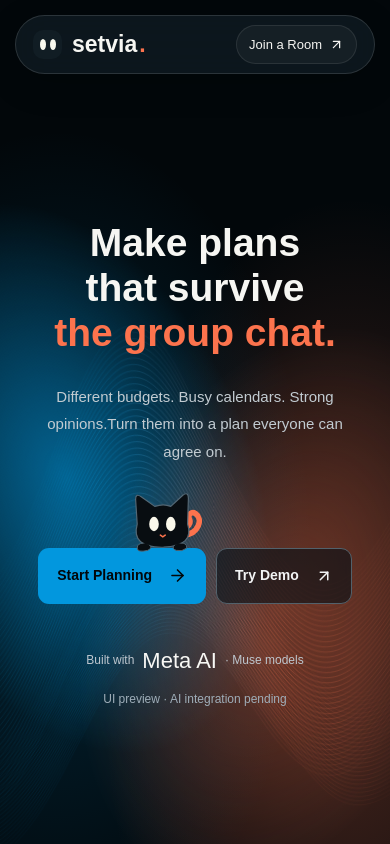
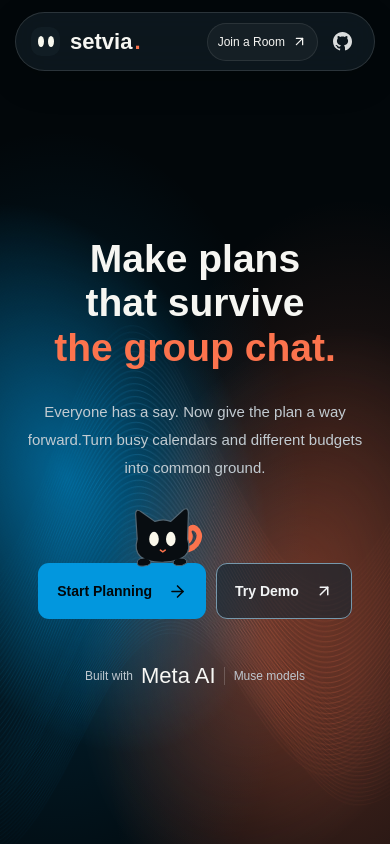
Before and after one commit to rayvin04/setvia, a React (Vite) app: page / in a window 390 px wide. Shown: the top 844 px of the page. Built offline with nearby package versions, Linux system fonts and the light colour scheme.

Commit message:
Add persistent navigation and fluid page interactions

```diff
--- a/client/App.tsx
+++ b/client/App.tsx
@@ -1,3 +1,4 @@
+import { PageTransition } from "./MotionUI";
 import { useState } from "react";
 import type { FormEvent } from "react";
 import { Routes, Route, Link } from "react-router-dom";
@@ -108,6 +109,7 @@ export default function App() {
       </a>
       <Header />
       <main id="main">
+        <PageTransition>
           <Routes>
             <Route path="/" element={<Home />} />
             <Route path="/start" element={<FormPage />} />
@@ -115,6 +117,7 @@ export default function App() {
             <Route path="/demos" element={<Demos />} />
             <Route path="*" element={<Missing />} />
           </Routes>
+        </PageTransition>
       </main>
       <Footer />
     </>
--- a/client/Attribution.tsx
+++ b/client/Attribution.tsx
@@ -4,9 +4,8 @@ export function Attribution() {
       <div className="attribution-lockup">
         <span>Built with</span>
         <strong>Meta AI</strong>
-        <span>· Muse models</span>
+        <span>Muse models</span>
       </div>
-      <small>UI preview · AI integration pending</small>
     </div>
   );
 }
--- a/client/Home.tsx
+++ b/client/Home.tsx
@@ -1,3 +1,4 @@
+import { Reveal } from "./MotionUI";
 import {
   ArrowRight,
   ArrowUpRight,
@@ -17,15 +18,15 @@ export function Home() {
     <>
       <section className="hero">
         <Waves />
-        <div className="hero-content">
+        <Reveal className="hero-content">
           <h1>
             Make plans that survive
             <br className="desktop-break" /> <span>the group chat.</span>
           </h1>
           <p className="hero-description">
-            Different budgets. Busy calendars. Strong opinions.
+            Everyone has a say. Now give the plan a way forward.
             <br />
-            Turn them into a plan everyone can agree on.
+            Turn busy calendars and different budgets into common ground.
           </p>
           <div className="hero-actions">
             <div className="mascot-button">
@@ -41,7 +42,7 @@ export function Home() {
             </ButtonLink>
           </div>
           <Attribution />
-        </div>
+        </Reveal>
       </section>
       <section id="how-it-works" className="problem-section section-shell">
         <div className="section-heading">
--- /dev/null
+++ b/client/MotionUI.tsx
@@ -0,0 +1,65 @@
+import { useLayoutEffect, useRef } from "react";
+import type { ReactNode } from "react";
+import { useLocation } from "react-router-dom";
+import { motion, useReducedMotion } from "motion/react";
+export function Reveal({
+  children,
+  className,
+  id,
+  section = false,
+}: {
+  children: ReactNode;
+  className?: string;
+  id?: string;
+  section?: boolean;
+}) {
+  const reduced = useReducedMotion();
+  const Element = section ? motion.section : motion.div;
+  return (
+    <Element
+      id={id}
+      className={className}
+      initial={{ opacity: 0, y: reduced ? 0 : 16 }}
+      whileInView={{ opacity: 1, y: 0 }}
+      viewport={{ once: true, amount: 0.12 }}
+      transition={
+        reduced
+          ? { duration: 0.16 }
+          : { type: "spring", bounce: 0, duration: 0.5 }
+      }
+    >
+      {children}
+    </Element>
+  );
+}
+export function PageTransition({ children }: { children: ReactNode }) {
+  const location = useLocation();
+  const reduced = useReducedMotion();
+  const previous = useRef(location.pathname);
+  useLayoutEffect(() => {
+    if (previous.current !== location.pathname) {
+      previous.current = location.pathname;
+      if (!location.hash) {
+        window.scrollTo({ top: 0, behavior: "instant" });
+        const heading = document.querySelector<HTMLElement>("main h1");
+        heading?.setAttribute("tabindex", "-1");
+        heading?.focus({ preventScroll: true });
+      }
+    }
+  }, [location.pathname, location.hash]);
+  return (
+    <motion.div
+      className="route-frame"
+      key={location.pathname}
+      initial={{ opacity: 0, y: reduced ? 0 : 10 }}
+      animate={{ opacity: 1, y: 0 }}
+      transition={
+        reduced
+          ? { duration: 0.12 }
+          : { type: "spring", bounce: 0, duration: 0.35 }
+      }
+    >
+      {children}
+    </motion.div>
+  );
+}
--- a/client/components.tsx
+++ b/client/components.tsx
@@ -1,3 +1,10 @@
+import { useState } from "react";
+import {
+  motion,
+  useScroll,
+  useMotionValueEvent,
+  useReducedMotion,
+} from "motion/react";
 import { Attribution } from "./Attribution";
 import type { AnchorHTMLAttributes, ReactNode } from "react";
 import { Link } from "react-router-dom";
@@ -6,6 +13,7 @@ import { clsx } from "clsx";
 import { twMerge } from "tailwind-merge";
 export const cn = (...values: Parameters<typeof clsx>) =>
   twMerge(clsx(...values));
+const MotionLink = motion.create(Link);
 export function ButtonLink({
   to,
   children,
@@ -18,7 +26,10 @@ export function ButtonLink({
   className?: string;
 }) {
   return (
-    <Link
+    <MotionLink
+      whileTap={{ scale: 0.96 }}
+      whileHover={{ y: -2 }}
+      transition={{ type: "spring", bounce: 0, duration: 0.2 }}
       className={cn(
         "button",
         secondary ? "button-secondary" : "button-primary",
@@ -27,7 +38,7 @@ export function ButtonLink({
       to={to}
     >
       {children}
-    </Link>
+    </MotionLink>
   );
 }
 export function Wordmark() {
@@ -42,9 +53,19 @@ export function Wordmark() {
   );
 }
 export function Header() {
+  const [scrolled, setScrolled] = useState(false);
+  const { scrollY } = useScroll();
+  const reduced = useReducedMotion();
+  useMotionValueEvent(scrollY, "change", (y) =>
+    setScrolled((old) => (old === y > 28 ? old : y > 28)),
+  );
   return (
-    <header className="header">
-      <div className="header-inner">
+    <header className={cn("header", scrolled && "is-scrolled")}>
+      <motion.div
+        className="header-inner"
+        animate={{ scale: scrolled && !reduced ? 0.985 : 1 }}
+        transition={{ type: "spring", bounce: 0, duration: 0.35 }}
+      >
         <Wordmark />
         <nav aria-label="Main navigation">
           <a href="/#how-it-works">How it works</a>
@@ -53,8 +74,23 @@ export function Header() {
             Join a Room
             <ArrowUpRight size={15} aria-hidden="true" />
           </Link>
+          <a
+            className="github-link"
+            href="https://github.com/rayvin04/setvia"
+            target="_blank"
+            rel="noopener noreferrer"
+            aria-label="Setvia on GitHub (opens in a new tab)"
+          >
+            <img
+              src="/github-mark.svg"
+              width="19"
+              height="19"
+              alt=""
+              className="github-mark"
+            />
+          </a>
         </nav>
-      </div>
+      </motion.div>
     </header>
   );
 }
--- a/client/main.tsx
+++ b/client/main.tsx
@@ -1,3 +1,4 @@
+import { MotionConfig } from "motion/react";
 import React from "react";
 import ReactDOM from "react-dom/client";
 import { BrowserRouter } from "react-router-dom";
@@ -9,9 +10,12 @@ import App from "./App";
 ReactDOM.createRoot(document.getElementById("root")!).render(
   <React.StrictMode>
     <BrowserRouter>
-      <App />
+      <MotionConfig reducedMotion="user">
+        <App />
+      </MotionConfig>
     </BrowserRouter>
   </React.StrictMode>,
 );
 import "./refinement.css";
 import "./demo-refinement.css";
+import "./pass3.css";
--- /dev/null
+++ b/client/pass3.css
@@ -0,0 +1,140 @@
+.header {
+  position: fixed;
+  top: max(18px, env(safe-area-inset-top));
+  padding-inline: max(15px, env(safe-area-inset-left))
+    max(15px, env(safe-area-inset-right));
+  pointer-events: none;
+}
+.header-inner {
+  pointer-events: auto;
+  transform-origin: top center;
+  transition:
+    background-color 180ms ease-out,
+    border-color 180ms ease-out;
+}
+.header.is-scrolled .header-inner {
+  background: #10212be8;
+  border-color: #ffffff32;
+}
+.github-link {
+  display: inline-flex;
+  align-items: center;
+  justify-content: center;
+  width: 38px;
+  height: 38px;
+  flex-shrink: 0;
+  border-radius: 50%;
+  color: #cad5dd;
+}
+.header nav .github-link {
+  padding: 0;
+}
+.attribution-lockup > span:last-child {
+  padding-left: 14px;
+  margin-left: 3px;
+  border-left: 1px solid #ffffff32;
+}
+.hero-content {
+  animation: none !important;
+}
+.hero-description {
+  max-width: 650px;
+}
+.hero-actions .button-secondary {
+  border-color: #7698ac;
+  background: #0e253395;
+  position: relative;
+}
+.hero-actions .button-secondary > svg {
+  transition: transform 150ms ease-out;
+}
+.hero-actions .button-secondary:focus-visible {
+  outline-offset: 6px;
+}
+.route-frame {
+  min-width: 0;
+}
+.route-frame h1:focus:not(:focus-visible) {
+  outline: none;
+}
+.mascot-button .mascot > path:first-child,
+.mascot-button .mascot ellipse {
+  transition: transform 200ms ease-out;
+}
+.hero h1 {
+  font-optical-sizing: auto;
+}
+@media (hover: hover) {
+  .github-link:hover {
+    color: #fc734d;
+    background: #ffffff0c;
+  }
+  .hero-actions .button-secondary:hover {
+    background: #123c54;
+    border-color: #6ac5f0;
+  }
+}
+@media (hover: hover) and (prefers-reduced-motion: no-preference) {
+  .hero-actions .button-secondary:hover > svg {
+    transform: translate(2px, -2px);
+  }
+}
+@media (prefers-reduced-motion: reduce) {
+  .mascot-button .mascot > path:first-child,
+  .mascot-button .mascot ellipse {
+    transition: none;
+  }
+}
+@media (prefers-reduced-transparency: reduce) {
+  .header-inner {
+    background: #10212b;
+    backdrop-filter: none;
+  }
+}
+@media (prefers-contrast: more) {
+  .header-inner {
+    background: #02070a;
+    border-color: #b7c9d3;
+  }
+}
+@media (max-width: 760px) {
+  .header {
+    top: max(12px, env(safe-area-inset-top));
+  }
+  .header nav {
+    gap: 13px;
+  }
+  .github-link {
+    width: 34px;
+    height: 34px;
+  }
+  .header-inner {
+    padding: 0 15px;
+  }
+  .attribution-lockup > span:last-child {
+    padding-left: 9px;
+    margin-left: 0;
+  }
+  .footer .attribution-lockup > span:last-child {
+    display: none;
+  }
+}
+@media (max-width: 440px) {
+  .header nav > a[href="/demos"] {
+    display: none;
+  }
+  .header nav {
+    gap: 7px;
+  }
+  .header .wordmark {
+    font-size: 22px;
+  }
+  .header .join-link {
+    font-size: 12px;
+    padding: 9px 10px;
+  }
+}
+.github-mark {
+  filter: invert(1);
+  opacity: 0.85;
+}
--- a/package.json
+++ b/package.json
@@ -12,6 +12,7 @@
     "@fontsource-variable/lexend": "latest",
     "clsx": "latest",
     "lucide-react": "latest",
+    "motion": "^14.9.0",
     "react": "latest",
     "react-dom": "latest",
     "react-router-dom": "latest",
```
Also changed, not shown: public/github-mark.svg (added), 1 other file (tests, documents, lock files or other folders). Lines whose indentation alone changed are shown as unchanged.
